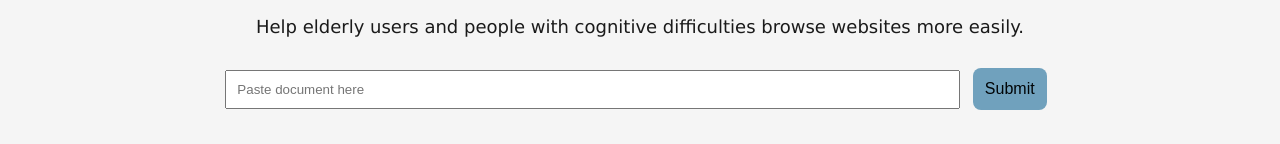
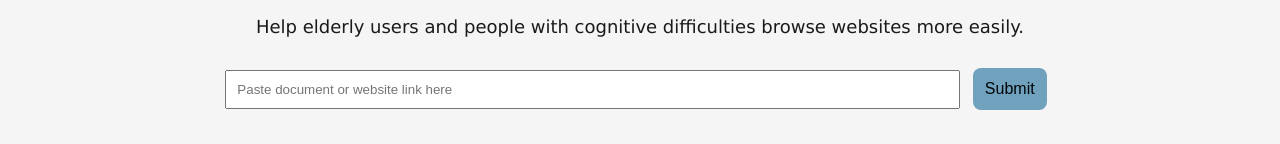
Before and after one commit to thusspokeananya-ai/velvetprotocol-ezyweb, a plain HTML site: page index.html in a window 1280 px wide. Shown: the part 129-273 px from the top of the page. Drawn offline with Linux system fonts and the light colour scheme.

Commit message:
Update index.html

```diff
--- a/index.html
+++ b/index.html
@@ -13,7 +13,7 @@
     <p class="intro">
         Help elderly users and people with cognitive difficulties browse websites more easily.
     </p>
-    <input type="text" id="urlInput" placeholder="Paste document here" style="width:60%; padding:10px;">
+    <input type="text" id="urlInput" placeholder="Paste document or website link here" style="width:60%; padding:10px;">
 <button onclick="processLink()">Submit</button>
 
 
```
